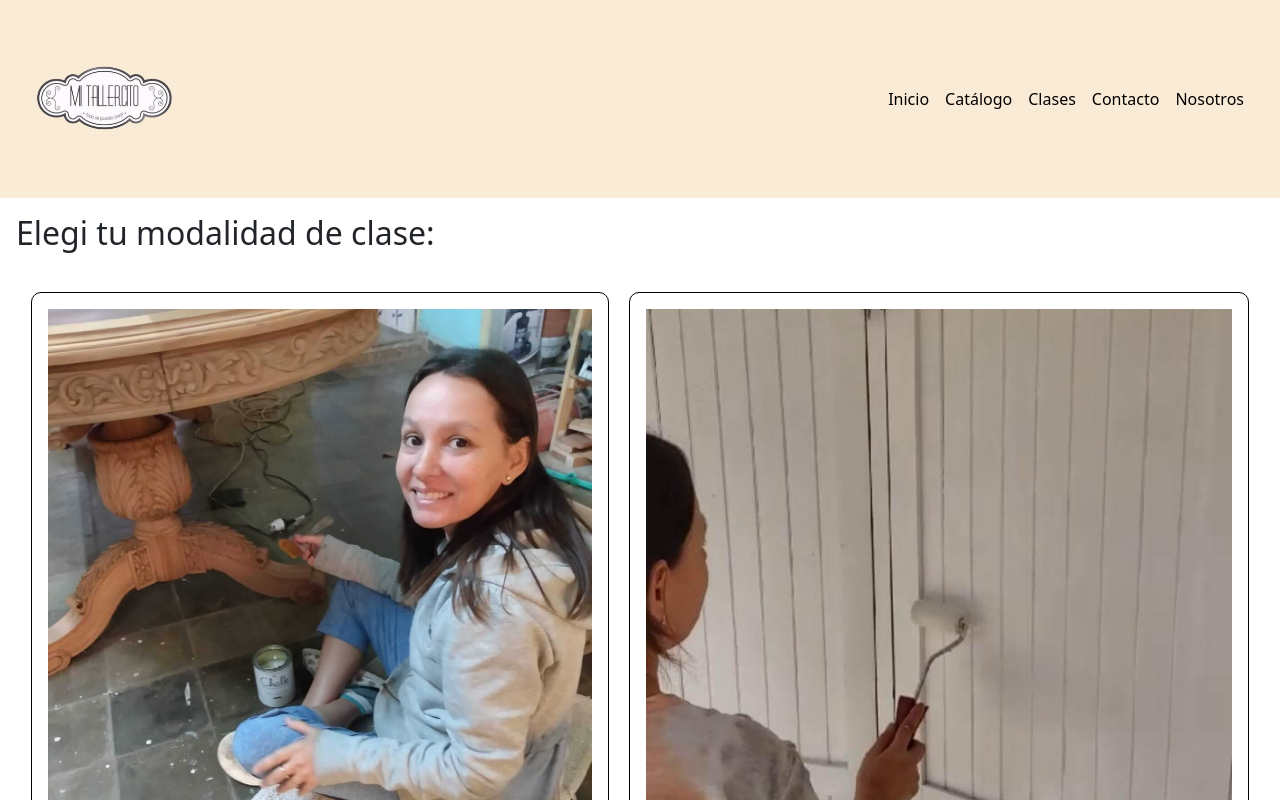
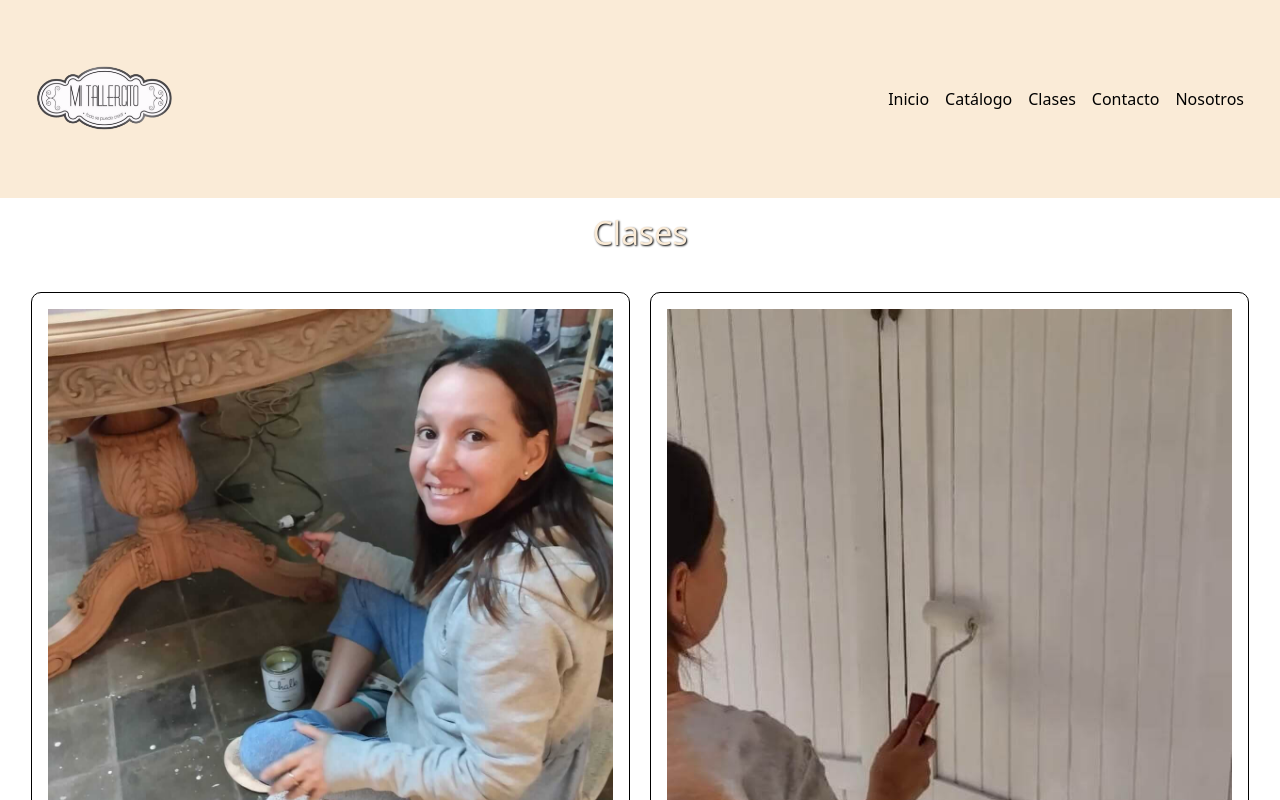
Before and after one commit to franmunoz1/MiTallercito, a plain HTML site: page pages/clases.html in a window 1280 px wide. Shown: the top 800 px of the page. Drawn offline with nearby package versions, Linux system fonts and the light colour scheme.

Commit message:
adding titles in pages

```diff
--- a/pages/clases.html
+++ b/pages/clases.html
@@ -61,13 +61,13 @@
 
     <main>
 
-        <div class="titulo-clases">
-            <h2>Elegi tu modalidad de clase:</h2>
+        <div class="tituloprincipal tracking-in-expand">
+            <h2>Clases</h2>
         </div>
 
         <div class="contenedorclases">
             <section class="contenedorclases__seccion">
-                <div>
+
                 <article class="seccion__normal">
                     <div>
                         <img src="../img/sole.jpeg" alt="foto de creadora tallercito">
@@ -77,8 +77,7 @@
                     <a class="btn__link" href="../pdf/clases-normales.pdf" target="_blank">Mas información</a>
 
                 </article>
-                </div>
-                <div>
+
                 <article class="seccion__personalizada">
                     <div>
                         <img src="../img/sole4.jpeg" alt="foto creadora tallercito">
@@ -89,7 +88,7 @@
                         información</a>
 
                 </article>
-                </div>
+
             </section>
         </div>
 
--- /dev/null
+++ b/scss/components/_title.scss
@@ -0,0 +1,25 @@
+.tituloprincipal {
+    text-align: center;
+    padding: ($medida-principal);
+    color: antiquewhite;
+    text-shadow: 1px 1px 2px black;
+}
+
+.tracking-in-expand {
+    animation: tracking-in-expand 1.5s cubic-bezier(0.215, 0.610, 0.355, 1.000) both;
+}
+
+@keyframes tracking-in-expand {
+    0% {
+        letter-spacing: -0.5em;
+        opacity: 0;
+    }
+
+    40% {
+        opacity: 0.6;
+    }
+
+    100% {
+        opacity: 1;
+    }
+}
--- a/scss/main.scss
+++ b/scss/main.scss
@@ -4,6 +4,7 @@
 @import "./components/footer";
 @import "./components/card";
 @import "./components/btn";
+@import "./components/title";
 
 @import "./pages/catalogo";
 @import "./pages/clases";
--- a/scss/pages/_catalogo.scss
+++ b/scss/pages/_catalogo.scss
@@ -8,3 +8,10 @@
     grid-template-columns: repeat(auto-fill, minmax(300px, 1fr));
     gap: $medida-principal;
 }
+
+.contenedorcatalogo {
+    text-align: center;
+    padding: ($medida-principal - 0.5);
+    color: antiquewhite;
+    text-shadow: 1px 1px 2px black;
+}
--- a/scss/pages/_clases.scss
+++ b/scss/pages/_clases.scss
@@ -36,7 +36,9 @@
 
         div {
             height: 600px;
+            max-width: 600px;
             overflow: hidden;
+
         }
     }
 
@@ -45,8 +47,8 @@
 
         div {
             height: 600px;
+            max-width: 600px;
             overflow: hidden;
         }
-
     }
 }
```
Also changed, not shown: pages/catalogo.html (+4 -0 lines), pages/contacto.html (+2 -2 lines), pages/nosotros.html (+4 -0 lines), css/style.css, 3 other files. Lines whose indentation alone changed are shown as unchanged.
